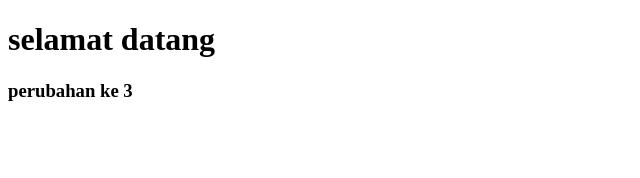
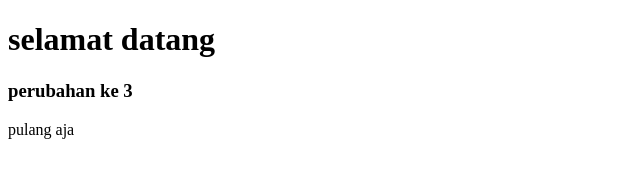
Before and after one commit to cepazzam/belajar-git, a plain HTML site: page index.html in a window 1280 px wide. Shown: the full height of the page, 0-640 px from the left. Drawn offline with Linux system fonts and the light colour scheme.

Commit message:
melakuna perubahan k3

```diff
--- a/index.html
+++ b/index.html
@@ -8,5 +8,6 @@
 <body>
     <h1>selamat datang</h1>
     <h3>perubahan ke 3</h3>
+    <p>pulang aja</p>
 </body>
 </html>
```
